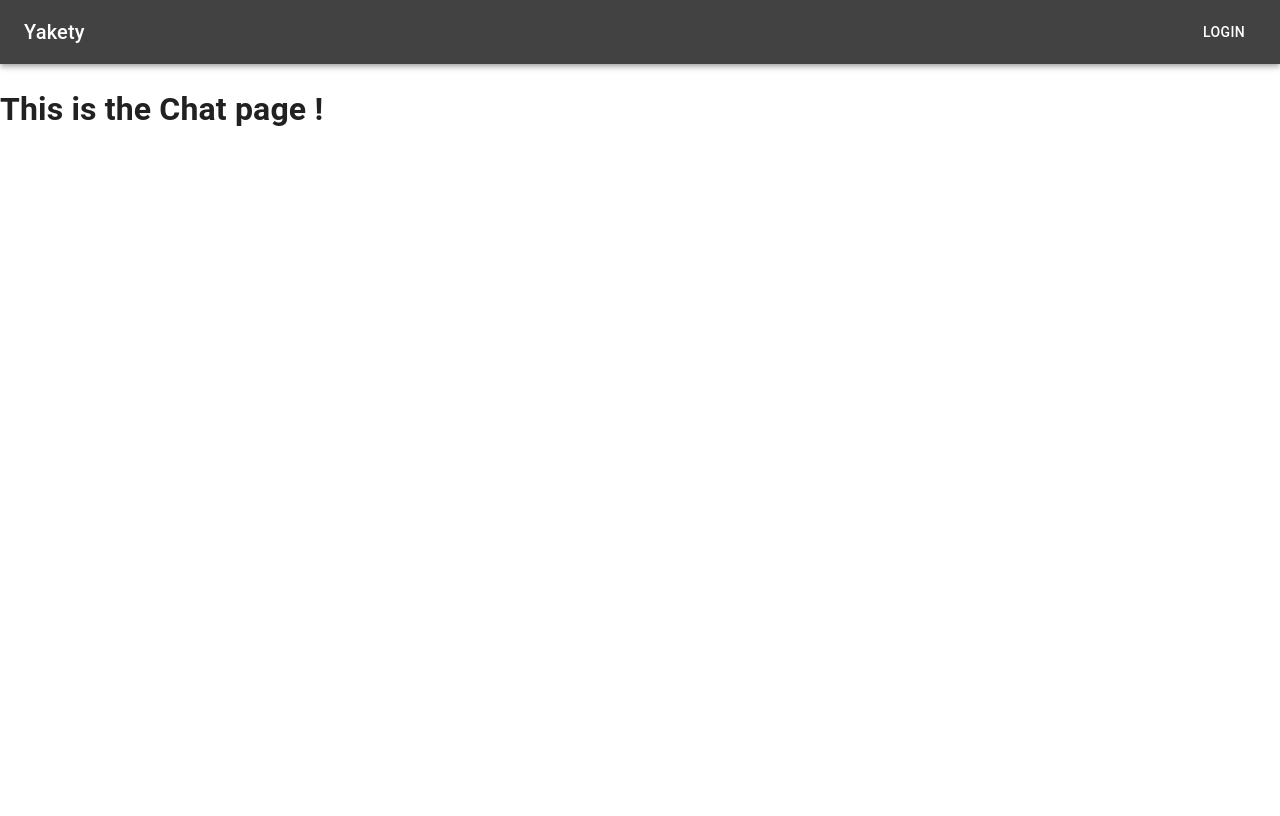
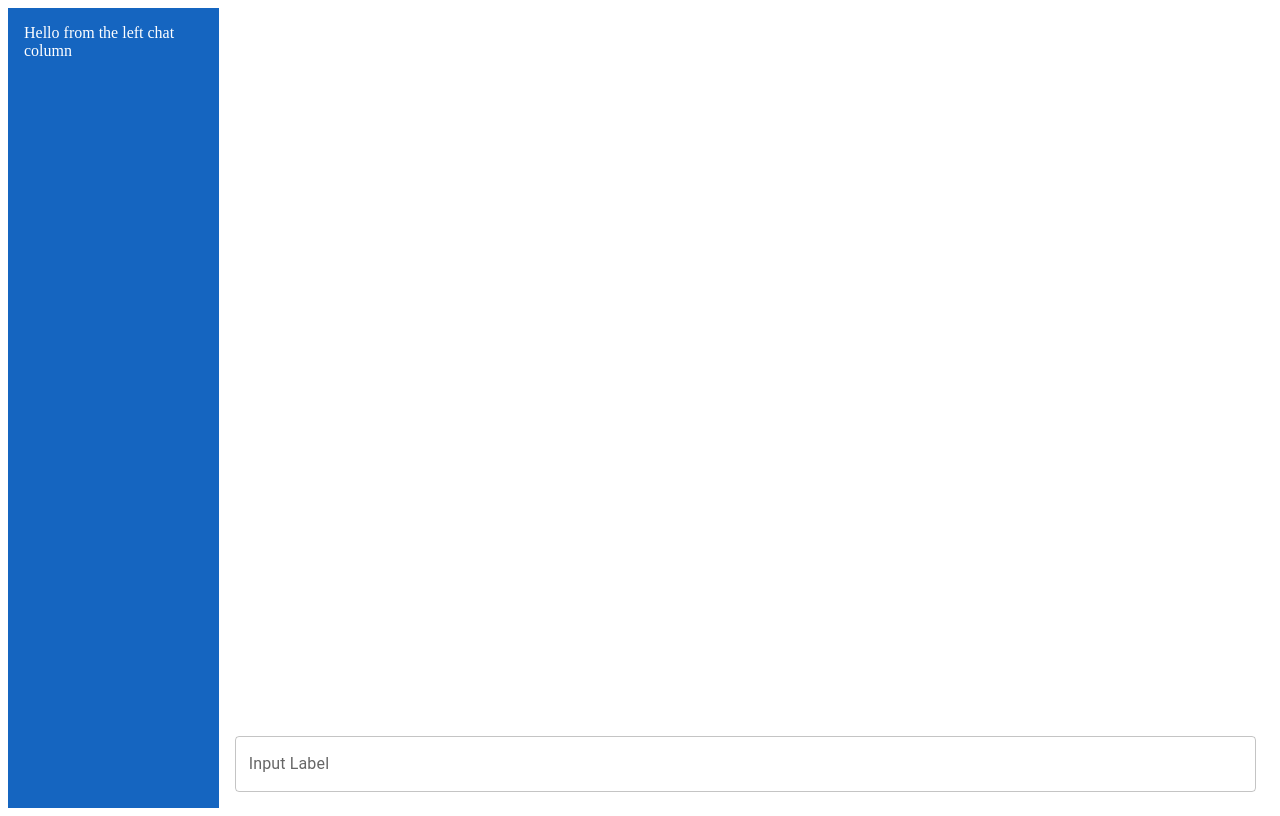
Before and after one commit to IsKevinHome/NextJS-Chat-GPT-clone, a Next.js app: page /chat in a window 1280 px wide. Built offline with nearby package versions, Linux system fonts and the light colour scheme; no server answers.

Commit message:
WIP
Update new login flow, we're recreating chatGPT UI so we don't need a navbar, plus it's a pain to have an input at the bottom of the page with a fixed navbar

Also updated route so that auth0 can sign up not just login.

```diff
--- /dev/null
+++ b/app/chat/[[...slug]]/page.tsx
@@ -0,0 +1,19 @@
+import Head from "next/head";
+
+import React from "react";
+import Box from "@mui/material/Box";
+import Grid from "@mui/material/Grid";
+
+import ChatUi from "components/ChatUi";
+
+
+export default function Chat() {
+  return (
+    <>
+      <Head>
+        <title>New Chat</title>
+      </Head>
+      <ChatUi />
+    </>
+  );
+}
--- a/app/chat/page.tsx
+++ /dev/null
@@ -1,7 +0,0 @@
-export default function First() {
-  return (
-      <div>
-          <h1>This is the Chat page !</h1>
-      </div>
-  );
-}
--- a/app/layout.tsx
+++ b/app/layout.tsx
@@ -11,7 +11,7 @@ export default function RootLayout({ children }) {
       <body>
         <UserProvider>
           <main>
-            <Navbar />
+            {/* <Navbar /> */}
             {children}
           </main>
         </UserProvider>
--- /dev/null
+++ b/components/ChatUi.jsx
@@ -0,0 +1,44 @@
+import * as React from "react";
+import Box from "@mui/material/Box";
+import Grid from "@mui/material/Grid";
+import TextField from "@mui/material/TextField";
+
+export default function App() {
+  return (
+    <Box sx={{ flexGrow: 1, minHeight: "100vh", display: "flex" }}>
+      <Grid container sx={{ flexGrow: 1 }}>
+        <Grid
+          item
+          xs={2}
+          sx={{ bgcolor: "primary.dark", color: "white", p: 2 }}
+        >
+          {/* Left column content goes here */}
+          Hello from the left chat column
+        </Grid>
+        <Grid
+          item
+          xs={10}
+          sx={{
+            display: "flex",
+            flexDirection: "column",
+            bgcolor: "background.default",
+            p: 2,
+          }}
+        >
+          {/* Main content goes here */}
+
+          {/* Spacer to push the text field to the bottom */}
+          <Box sx={{ flexGrow: 1 }} />
+
+          {/* Text field at the bottom */}
+          <TextField
+            label="Input Label"
+            variant="outlined"
+            fullWidth
+            sx={{ mt: "auto" }} // This pushes the text field to the bottom
+          />
+        </Grid>
+      </Grid>
+    </Box>
+  );
+}
--- a/components/Navbar.jsx
+++ b/components/Navbar.jsx
@@ -2,9 +2,8 @@
 
 import * as React from "react";
 
-import Link from "next/link";
+import AppBar from "@mui/material/AppBar";
 
-import AppBar from "@mui/material/AppBar";
 import Box from "@mui/material/Box";
 import Toolbar from "@mui/material/Toolbar";
 import Typography from "@mui/material/Typography";
@@ -15,12 +14,13 @@ import Avatar from "@mui/material/Avatar";
 import { useUser } from "@auth0/nextjs-auth0/client";
 
 export default function ButtonAppBar() {
+
   const { user, isLoading } = useUser();
 
   return (
     <Box sx={{ flexGrow: 1 }}>
       <CssBaseline />
-      <AppBar position="static" sx={{backgroundColor: '#424242'}}>
+      <AppBar position="fixed" sx={{backgroundColor: '#424242'}}>
         <Toolbar>
           <Typography variant="h6" component="div" sx={{ flexGrow: 1 }}>
             Yakety
@@ -46,6 +46,8 @@ export default function ButtonAppBar() {
           )}
         </Toolbar>
       </AppBar>
+      <Toolbar />
+
     </Box>
   );
 }
```
Also changed, not shown: app/api/auth/[auth0]/route.js (+9 -2 lines), app/page.tsx (+39 -5 lines).
